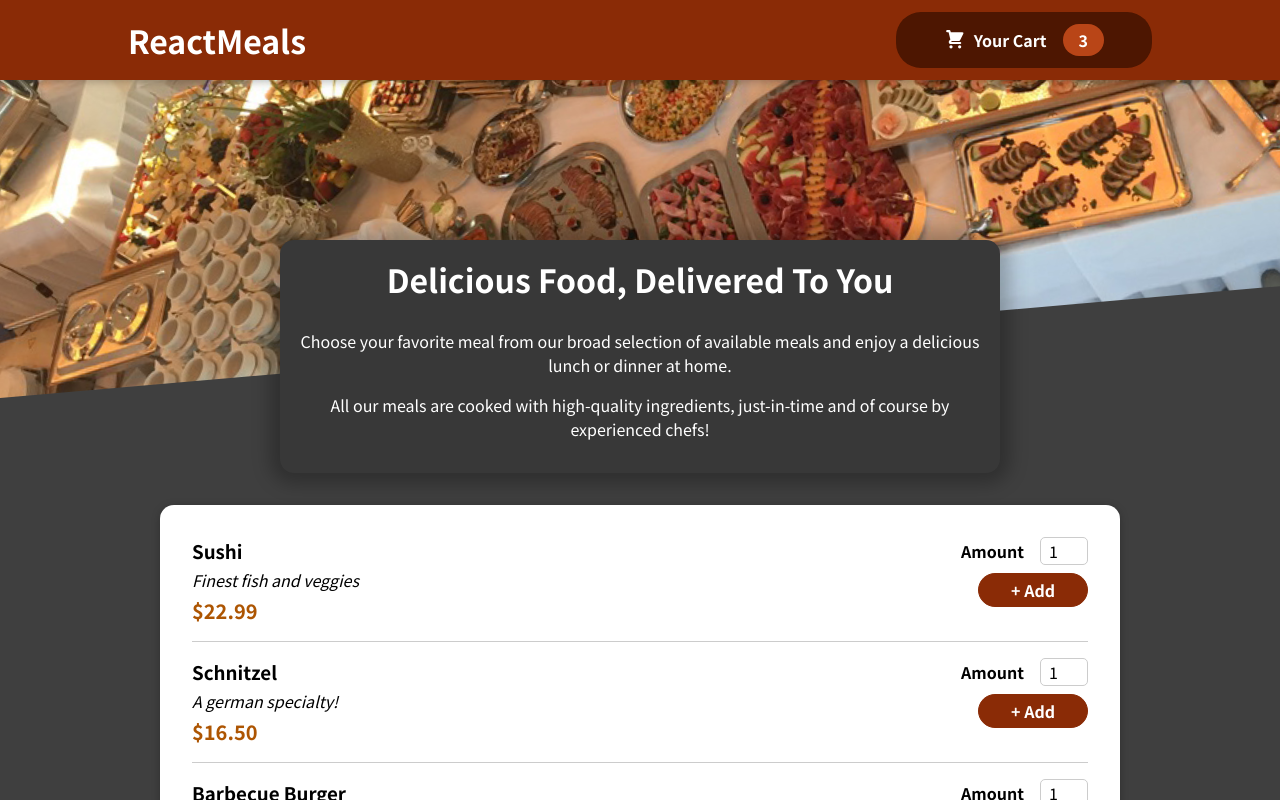
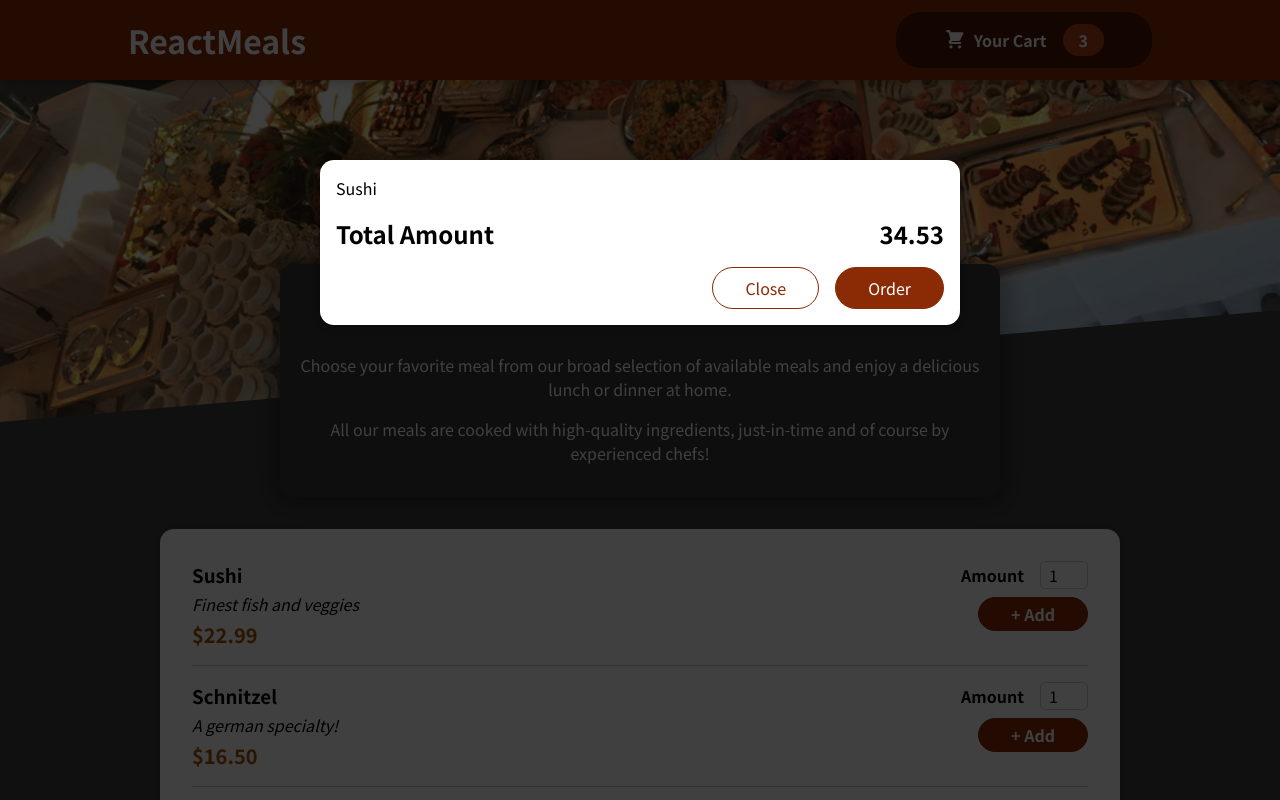
Before and after one commit to darchievboris/foodMS, a React (Create React App) app: page / in a window 1280 px wide. Shown: the top 800 px of the page. Built offline with nearby package versions, Linux system fonts and the light colour scheme.

Commit message:
Added Modal component

```diff
--- a/public/index.html
+++ b/public/index.html
@@ -1,20 +1,20 @@
 <!DOCTYPE html>
 <html lang="en">
 <head>
-    <meta charset="utf-8" />
-    <link rel="icon" href="%PUBLIC_URL%/favicon.ico" />
-    <meta name="viewport" content="width=device-width, initial-scale=1" />
-    <meta name="theme-color" content="#000000" />
+    <meta charset="utf-8"/>
+    <link rel="icon" href="%PUBLIC_URL%/favicon.ico"/>
+    <meta name="viewport" content="width=device-width, initial-scale=1"/>
+    <meta name="theme-color" content="#000000"/>
     <meta
             name="description"
             content="Web site created using create-react-app"
     />
-    <link rel="apple-touch-icon" href="%PUBLIC_URL%/logo192.png" />
+    <link rel="apple-touch-icon" href="%PUBLIC_URL%/logo192.png"/>
     <!--
       manifest.json provides metadata used when your web app is installed on a
       user's mobile device or desktop. See https://developers.google.com/web/fundamentals/web-app-manifest/
     -->
-    <link rel="manifest" href="%PUBLIC_URL%/manifest.json" />
+    <link rel="manifest" href="%PUBLIC_URL%/manifest.json"/>
     <!--
       Notice the use of %PUBLIC_URL% in the tags above.
       It will be replaced with the URL of the `public` folder during the build.
@@ -28,6 +28,7 @@
 </head>
 <body>
 <noscript>You need to enable JavaScript to run this app.</noscript>
+<div id="modal"></div>
 <div id="root"></div>
 <!--
   This HTML file is a template.
--- a/src/App.js
+++ b/src/App.js
@@ -1,14 +1,16 @@
 import Header from "./components/Layout/Header";
 import Meals from "./components/Meals/Meals";
+import Cart from "./components/Cart/Cart";
 
 function App() {
     return (
-    <div>
+        <>
+            <Cart/>
             <Header/>
             <main>
                 <Meals/>
             </main>
-    </div>
+        </>
     );
 }
 
--- /dev/null
+++ b/src/components/Cart/Cart.jsx
@@ -0,0 +1,24 @@
+import React from 'react';
+import classes from './Cart.module.css';
+import Modal from "../UI/Modal";
+
+const Cart = (props) => {
+    return (
+        <Modal>
+            <ul className={classes['cart-items']}>
+                {[{id: 'c1', name: 'Sushi', amount: 2, price: 12.99}].map((item) => (
+                    <li key={item.id}>{item.name}</li>))}
+            </ul>
+            <div className={classes.total}>
+                <span>Total Amount</span>
+                <span>34.53</span>
+            </div>
+            <div className={classes.actions}>
+                <button className={classes['button--alt']}>Close</button>
+                <button className={classes.button}>Order</button>
+            </div>
+        </Modal>
+    )
+};
+
+export default Cart;
--- /dev/null
+++ b/src/components/Cart/Cart.module.css
@@ -0,0 +1,46 @@
+.cart-items {
+    list-style: none;
+    margin: 0;
+    padding: 0;
+    max-height: 20rem;
+    overflow: auto;
+}
+
+.total {
+    display: flex;
+    justify-content: space-between;
+    align-items: center;
+    font-weight: bold;
+    font-size: 1.5rem;
+    margin: 1rem 0;
+}
+
+.actions {
+    text-align: right;
+}
+
+.actions button {
+    font: inherit;
+    cursor: pointer;
+    background-color: transparent;
+    border: 1px solid #8a2b06;
+    padding: 0.5rem 2rem;
+    border-radius: 25px;
+    margin-left: 1rem;
+}
+
+.actions button:hover,
+.actions button:active {
+    background-color: #5a1a01;
+    border-color: #5a1a01;
+    color: white;
+}
+
+.actions .button--alt {
+    color: #8a2b06;
+}
+
+.actions .button {
+    background-color: #8a2b06;
+    color: white;
+}
--- a/src/components/Meals/AvailableMeals.jsx
+++ b/src/components/Meals/AvailableMeals.jsx
@@ -19,6 +19,7 @@
                 {DUMMY_MEALS.map(meal =>
                     <MealItem
                         key={meal.id}
+                        id={meal.id}
                         name={meal.name}
                         description={meal.description}
                         price={meal.price}/>
--- a/src/components/Meals/MealItem/MealItem.jsx
+++ b/src/components/Meals/MealItem/MealItem.jsx
@@ -10,7 +10,7 @@
                 <div className={classes.price}>${price.toFixed(2)}</div>
             </div>
             <div>
-                <MealItemForm/>
+                <MealItemForm id={id}/>
             </div>
         </li>
     )
--- a/src/components/Meals/MealItem/MealItemForm.jsx
+++ b/src/components/Meals/MealItem/MealItemForm.jsx
@@ -2,13 +2,13 @@
 import classes from './MealItemForm.module.css';
 import Input from "../../UI/Input";
 
-const MealItemForm = () => {
+const MealItemForm = (props) => {
     return (
         <form className={classes.form}>
             <Input
                 label="Amount"
                 input={{
-                    id: 'amount',
+                    id: 'amount_' + props.id,
                     type: 'number',
                     min: '1',
                     max: '5',
--- /dev/null
+++ b/src/components/UI/Modal.jsx
@@ -0,0 +1,22 @@
+import React from 'react';
+import classes from './Modal.module.css';
+
+const Backdoor = () => {
+    return <div className={classes.backdrop}></div>
+}
+const ModalOverlay = (props) => {
+    return <div className={classes.modal}>
+        <div className={classes.content}>{props.children}</div>
+    </div>
+}
+const
+
+    Modal = (props) => {
+        return <>
+            ReactDOM.createPortal(<Backdoor/>, document.getElementById("modal"))
+            ReactDOM.createPortal(<ModalOverlay>{props.children}</ModalOverlay>, document.getElementById("modal"))
+        </>
+
+    };
+
+export default Modal;
--- /dev/null
+++ b/src/components/UI/Modal.module.css
@@ -0,0 +1,40 @@
+.backdrop {
+    position: fixed;
+    top: 0;
+    left: 0;
+    width: 100%;
+    height: 100vh;
+    z-index: 20;
+    background-color: rgba(0, 0, 0, 0.75);
+}
+
+.modal {
+    position: fixed;
+    top: 20vh;
+    left: 5%;
+    width: 90%;
+    background-color: white;
+    padding: 1rem;
+    border-radius: 14px;
+    box-shadow: 0 2px 8px rgba(0, 0, 0, 0.25);
+    z-index: 30;
+    animation: slide-down 300ms ease-out forwards;
+}
+
+@media (min-width: 768px) {
+    .modal {
+        width: 40rem;
+        left: calc(50% - 20rem);
+    }
+}
+
+@keyframes slide-down {
+    from {
+        opacity: 0;
+        transform: translateY(-3rem);
+    }
+    to {
+        opacity: 1;
+        transform: translateY(0);
+    }
+}
```
Also changed, not shown: 1 other file (tests, documents, lock files or other folders). Lines whose indentation alone changed are shown as unchanged.
